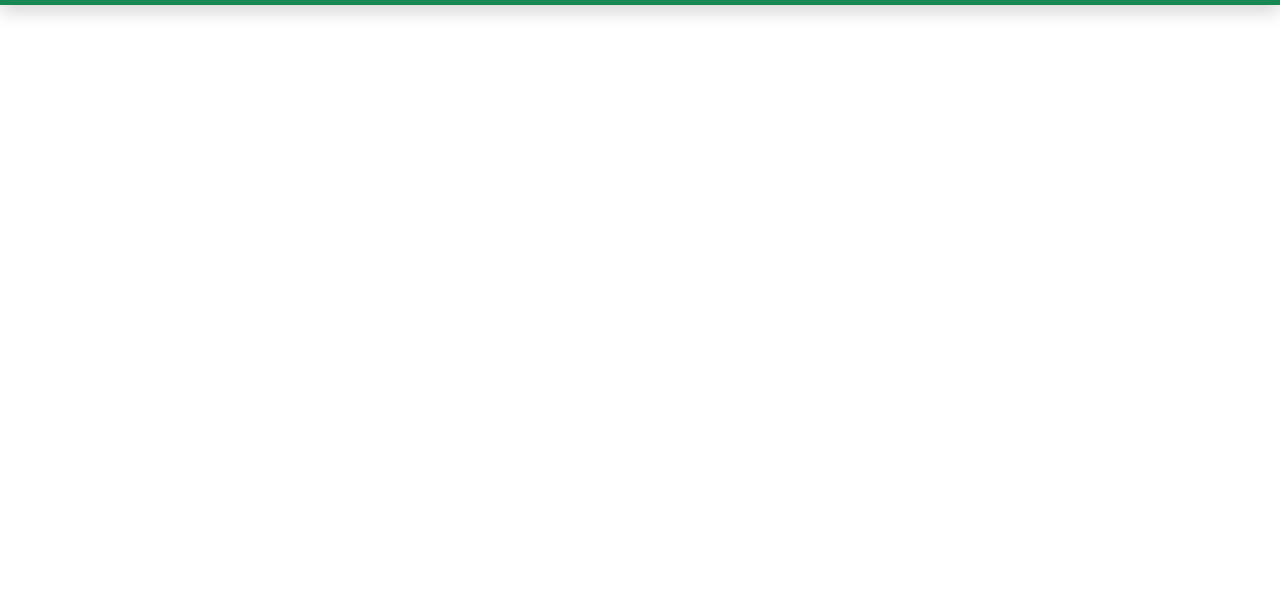
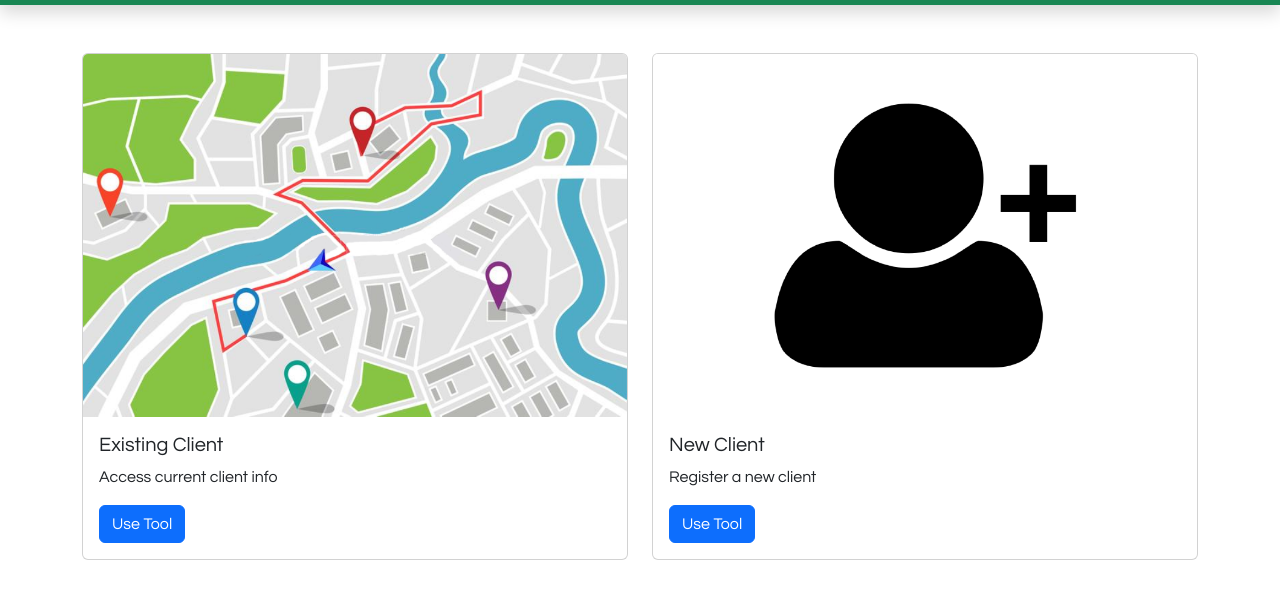
Before and after one commit to tctimmychen/CRAWLS-DB-INTERFACE, a plain HTML site: page new-entry.html in a window 1280 px wide. Shown: the part 93-692 px from the top of the page. Drawn offline with nearby package versions, Linux system fonts and the light colour scheme; a web font is replaced by a local one.

Commit message:
modified:   index.html modified:   new-entry.html modified:   style.css

```diff
--- a/new-entry.html
+++ b/new-entry.html
@@ -38,4 +38,33 @@
         </div>
    </nav>
 
+    <!-- easy navigation w/imgs -->
+      <!-- navigation cards along the bottom -->
+    <section>
+        <div class="container">
+            <div class="row mt-5 mb-auto">
+                <div class="col align-items-stretch">
+                    <div class="card">
+                        <img class="card-img-top" src="route.png" alt="A map and path">
+                        <div class="card-body">
+                        <h5 class="card-title">Existing Client</h5>
+                        <p class="card-text">Access current client info</p>
+                        <a href="routing.html" class="btn btn-primary stretched-link">Use Tool</a>
+                        </div>
+                    </div>
+                </div>
+                <div class="col align-items-stretch">
+                    <div class="card">
+                        <img class="card-img-top" src="new.png" alt="A salad">
+                        <div class="card-body">
+                            <h5 class="card-title">New Client  </h5>
+                            <p class="card-text">Register a new client</p>
+                            <a href="new-entry.html" class="btn btn-primary stretched-link">Use Tool</a>
+                        </div>
+                    </div>
+                </div>
+            </div>
+        </div>
+    </section>
+
    <!-- main content -->
--- a/style.css
+++ b/style.css
@@ -11,3 +11,7 @@ body {
 .shadow{
      box-shadow: 0 50px black;
 }
+
+.col{
+     height: 100%;
+}
```
Also changed, not shown: index.html (+3 -3 lines).
